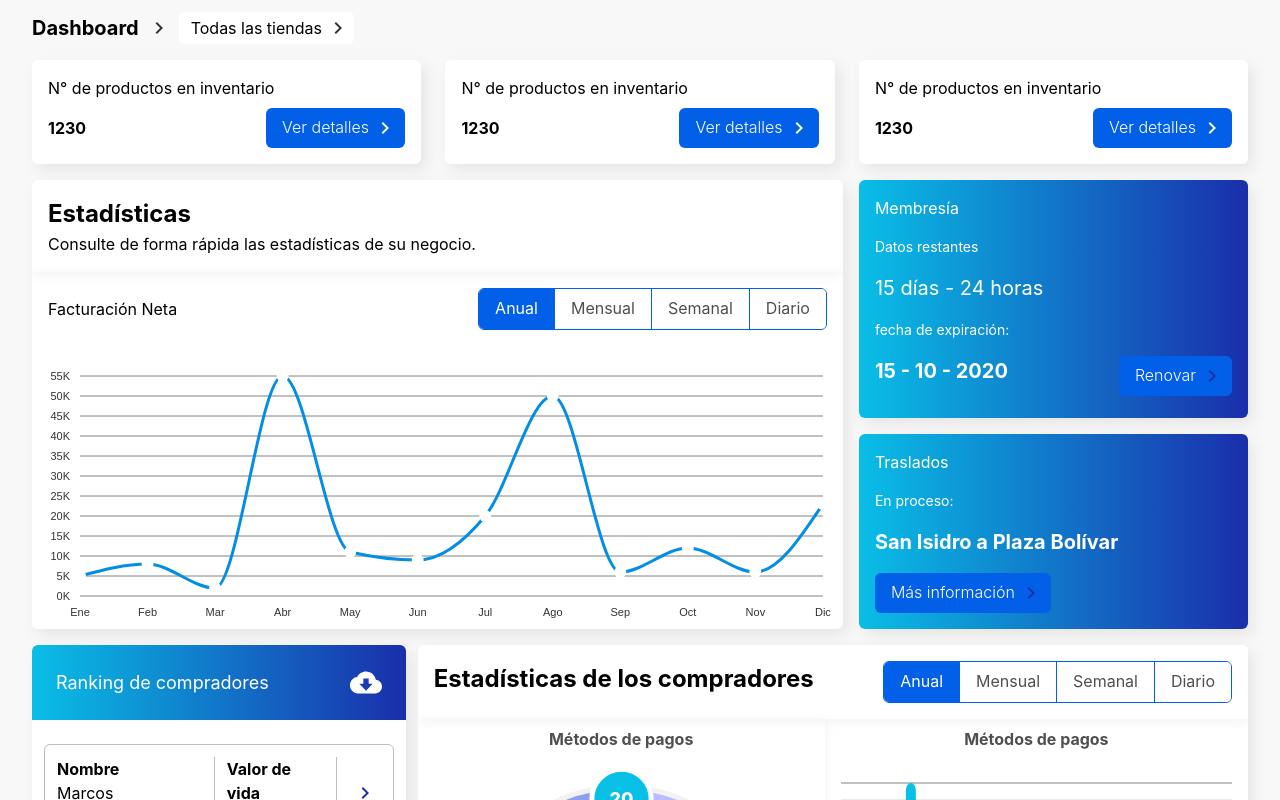
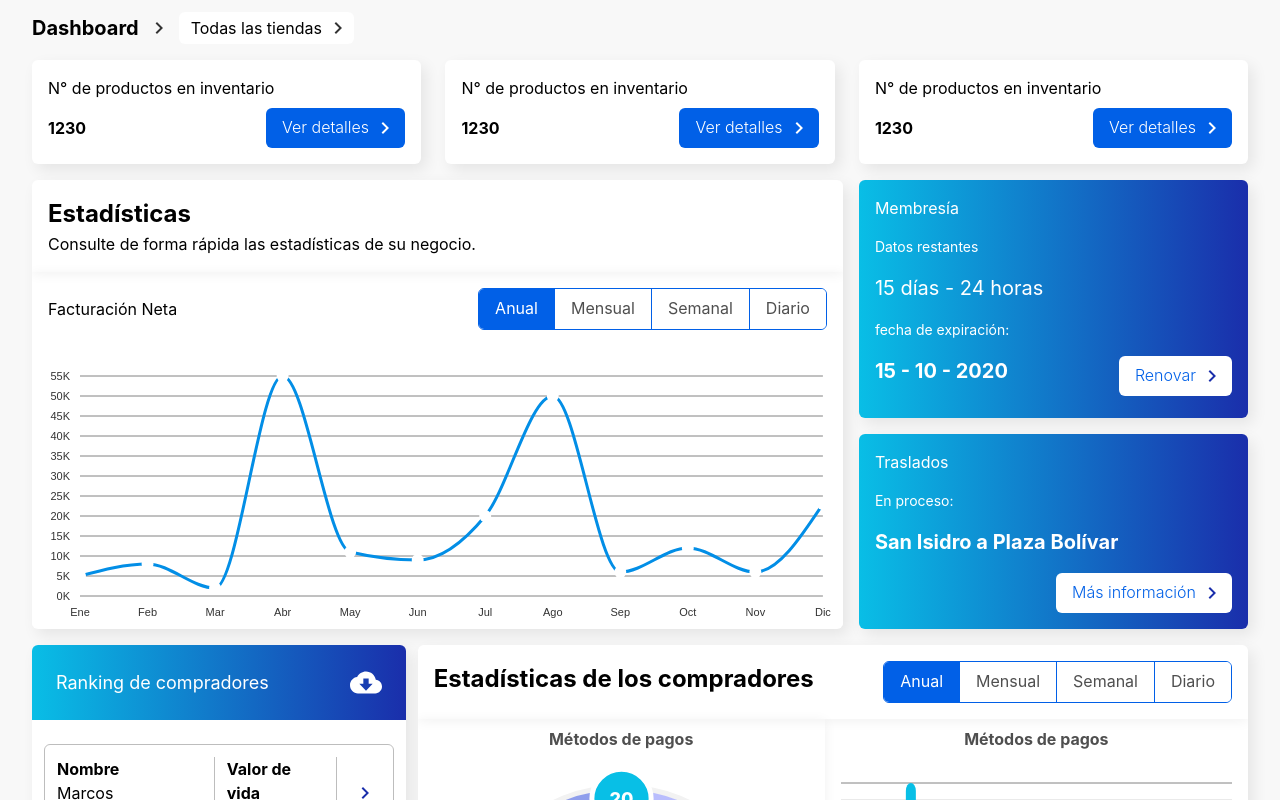
Before and after one commit to ZambranoBeicker/DashboardPage, a React (Create React App) app: page / in a window 1280 px wide. Shown: the top 800 px of the page. Built offline with nearby package versions, Linux system fonts and the light colour scheme.

Commit message:
Update IconButton

```diff
--- a/src/components/IconButton.tsx
+++ b/src/components/IconButton.tsx
@@ -5,16 +5,24 @@ import { Button } from "@chakra-ui/react";
 interface IconButtonProps {
   children: string;
   icon: any;
+  bgLight?: boolean;
+  margin?: string;
 }
 
-export default function IconButton({ children, icon }: IconButtonProps) {
+export default function IconButton({
+  children,
+  icon,
+  bgLight,
+  margin,
+}: IconButtonProps) {
   return (
     <Button
       fontWeight="light"
       display="flex"
       gap="3"
-      bg="blue.buttons"
-      color="#fff"
+      bg={bgLight ? "#fff" : "blue.buttons"}
+      color={bgLight ? "blue.buttons" : "#fff"}
+      margin={margin ? margin : "0"}
     >
       {children}
       {icon}
```
